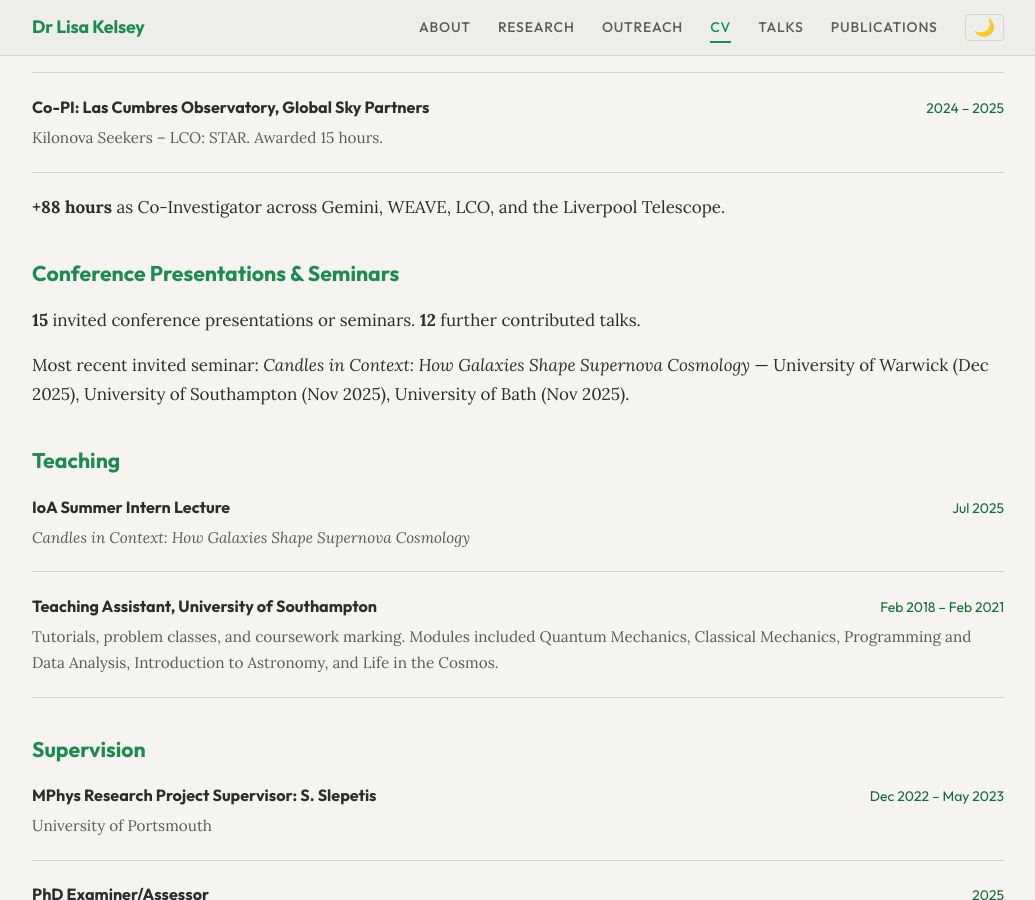
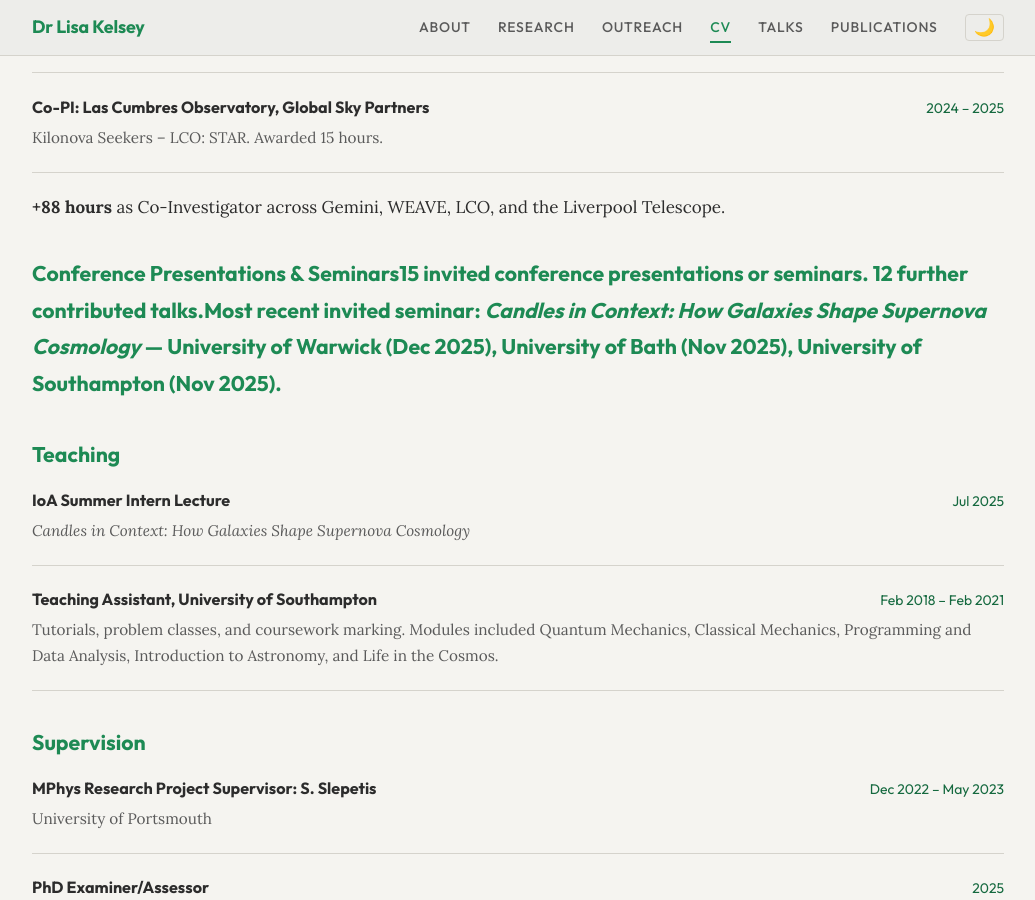
Before and after one commit to LKelsey/LKelsey.github.io, a Jekyll site: the page built from cv.md, in a window 1280 px wide and 900 px high, scrolled down 1605 px. Shown: the whole window, without its empty margins (122-1157 px from the left). Built offline with Jekyll 4.4.1, drawn with Linux system fonts in a browser that asks for light colours.

Commit message:
Refactor conference presentations section for dynamic counts
Updated the conference presentations section to dynamically display the count of invited and contributed talks, and modified the formatting of the most recent invited seminar.

```diff
--- a/cv.md
+++ b/cv.md
@@ -120,9 +120,30 @@
 
 ## Conference Presentations & Seminars
 
-**15** invited conference presentations or seminars. **12** further contributed talks.
+{%- assign now = 'now' | date: '%s' | plus: 0 -%}
+{%- assign invited_done = 0 -%}
+{%- for t in site.data.conference_talks.invited -%}
+  {%- assign ts = t.date | date: '%s' | plus: 0 -%}
+  {%- if ts <= now -%}{%- assign invited_done = invited_done | plus: 1 -%}{%- endif -%}
+{%- endfor -%}
+{%- assign contributed_done = 0 -%}
+{%- for t in site.data.conference_talks.contributed -%}
+  {%- assign ts = t.date | date: '%s' | plus: 0 -%}
+  {%- if ts <= now -%}{%- assign contributed_done = contributed_done | plus: 1 -%}{%- endif -%}
+{%- endfor -%}
 
-Most recent invited seminar: *Candles in Context: How Galaxies Shape Supernova Cosmology* — University of Warwick (Dec 2025), University of Southampton (Nov 2025), University of Bath (Nov 2025).
+**{{ invited_done }}** invited conference presentations or seminars. **{{ contributed_done }}** further contributed talks.
+
+{%- assign sorted = site.data.conference_talks.invited | sort: 'date' | reverse -%}
+{%- assign latest = sorted | first -%}
+Most recent invited seminar: *{{ latest.title }}* —
+{%- assign shown = 0 -%}
+{%- for t in sorted -%}
+  {%- if t.title == latest.title -%}
+    {%- if shown > 0 %},{% endif %} {{ t.venue | split: ', ' | last }} ({{ t.date | date: '%b %Y' }})
+    {%- assign shown = shown | plus: 1 -%}
+  {%- endif -%}
+{%- endfor -%}.
 
 ## Teaching
 
```
